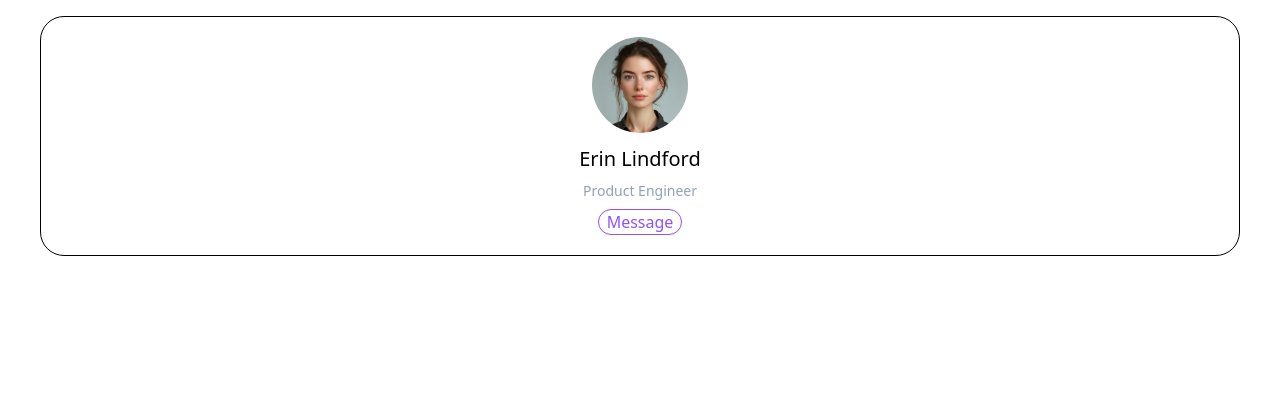
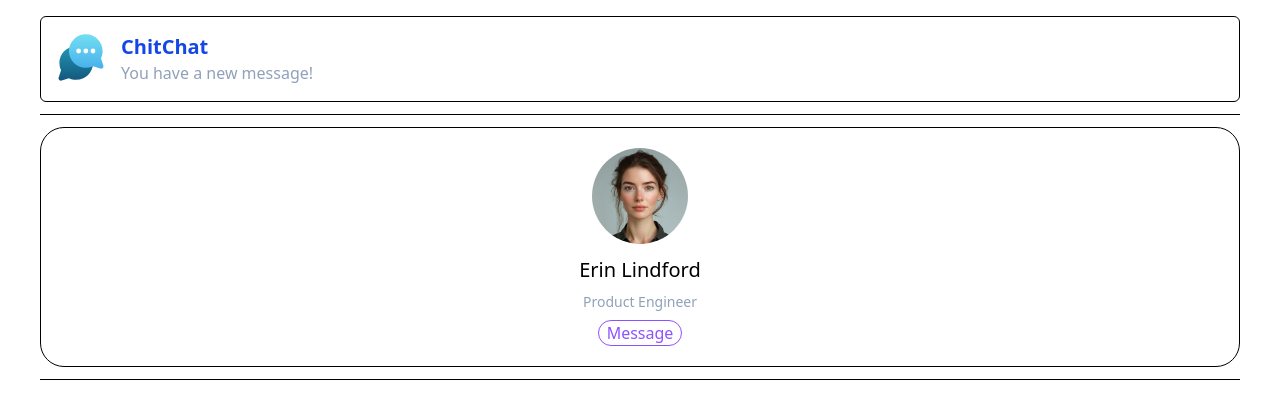
Before and after one commit to smj123432-lab/learn-tailwind-vite, a website built with Vite: page src/utility-classes.html in a window 1280 px wide. Shown: the part 124-530 px from the top of the page. Built offline with nearby package versions, Linux system fonts and the light colour scheme; a web font is replaced by a local one.

Commit message:
유틸리티 클래스 - position

```diff
--- a/src/utility-classes.html
+++ b/src/utility-classes.html
@@ -18,6 +18,17 @@
     <a href="/index.html">메인 페이지 이동</a>
     <br />
     <h1 class="my-5 text-3xl font-bold text-blue-950">유틸리티 클래스</h1>
+
+    <div class="border rounded-md p-4 pl-20 relative">
+      <strong class="text-xl text-blue-700">ChitChat</strong>
+      <p class="text-slate-400">You have a new message!</p>
+      <img
+        class="w-12 h-12 absolute top-4 left-4"
+        src="./assets/images/chit-chat.svg"
+        alt=""
+      />
+    </div>
+    <hr class="my-3" />
     <figure class="bg-white p-5 rounded-3xl border min-w-96">
       <img
         class="w-24 h-24 rounded-full mx-auto"
@@ -32,5 +43,6 @@
         </button>
       </figcaption>
     </figure>
+    <hr class="my-3" />
   </body>
 </html>
```
